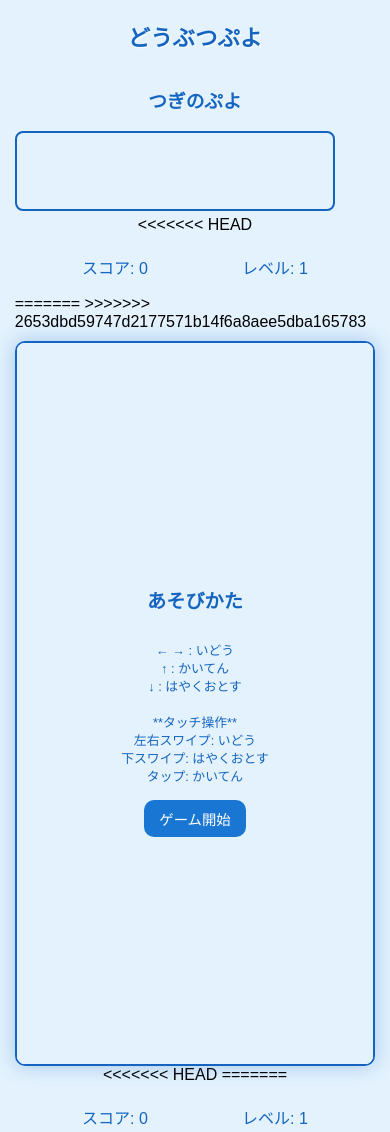
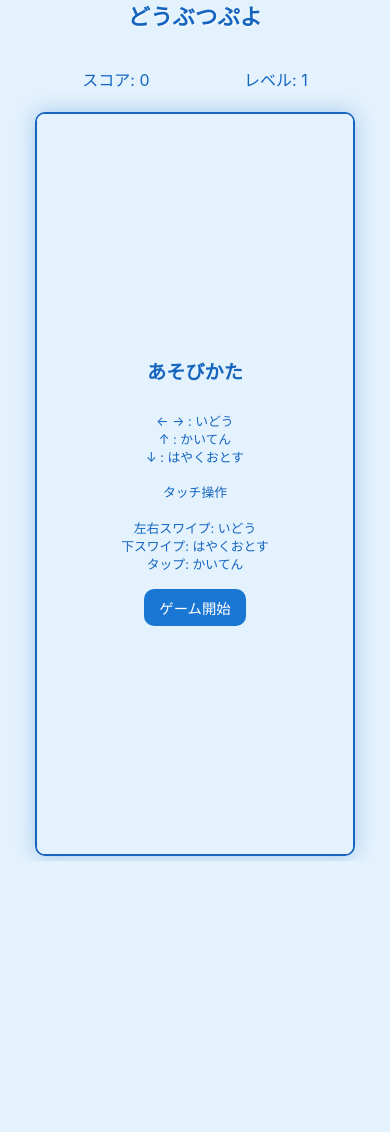
Before and after one commit to takuyataniguchi-jpg/ochige-, a plain HTML site: page index.html in a window 390 px wide. Shown: the top 1132 px of the page. After the commit the page ends 861 px from the top, so only its background shows below. Drawn offline with Linux system fonts and the light colour scheme.

Commit message:
hennkou4

```diff
--- a/index.html
+++ b/index.html
@@ -9,17 +9,10 @@
 <body>
     <h1>どうぶつぷよ</h1>
     <div id="main-content">
-        <div id="next-puyo-container">
-            <h3>つぎのぷよ</h3>
-            <canvas id="next-puyo-canvas" width="320" height="80"></canvas>
-        </div>
-<<<<<<< HEAD
         <div id="info-container">
             <p>スコア: <span id="score">0</span></p>
             <p>レベル: <span id="level">1</span></p>
         </div>
-=======
->>>>>>> 2653dbd59747d2177571b14f6a8aee5dba165783
         <div id="game-container">
             <canvas id="game-canvas" width="320" height="640"></canvas>
             <div id="start-screen" class="overlay">
@@ -29,7 +22,7 @@
                     ↑ : かいてん<br>
                     ↓ : はやくおとす<br>
                     <br>
-                    **タッチ操作**<br>
+                    タッチ操作<br><br>
                     左右スワイプ: いどう<br>
                     下スワイプ: はやくおとす<br>
                     タップ: かいてん
@@ -42,13 +35,6 @@
                 <button id="restart-button">もう一度遊ぶ</button>
             </div>
         </div>
-<<<<<<< HEAD
-=======
-        <div id="info-container">
-            <p>スコア: <span id="score">0</span></p>
-            <p>レベル: <span id="level">1</span></p>
-        </div>
->>>>>>> 2653dbd59747d2177571b14f6a8aee5dba165783
     </div>
     <audio id="game-bgm" src="ochikon.mp3" loop></audio>
     <script src="script.js"></script>
--- a/script.js
+++ b/script.js
@@ -14,11 +14,12 @@ const restartButton = document.getElementById('restart-button');
 const gameBGM = document.getElementById('game-bgm');
 
 // Next Puyo Elements
-const nextPuyoCanvas = document.getElementById('next-puyo-canvas');
-const nextPuyoCtx = nextPuyoCanvas.getContext('2d');
+// const nextPuyoCanvas = document.getElementById('next-puyo-canvas');
+// const nextPuyoCtx = nextPuyoCanvas.getContext('2d');
 
 const COLS = 8;
-const ROWS = 16;
+const ROWS = 14; // Game area is 14 rows
+const GAME_OFFSET_Y = 2; // Offset for game grid on canvas (2 rows for next puyo)
 const BLOCK_SIZE = 40;
 const RADIUS = BLOCK_SIZE / 2;
 
@@ -67,7 +68,7 @@ class Particle {
 
 function createBurstEffect(gridX, gridY, type) {
     const centerX = gridX * BLOCK_SIZE + RADIUS;
-    const centerY = gridY * BLOCK_SIZE + RADIUS;
+    const centerY = (gridY + GAME_OFFSET_Y) * BLOCK_SIZE + RADIUS; // Adjust for offset
     const color = ANIMAL_COLORS[type];
     for (let i = 0; i < 15; i++) particles.push(new Particle(centerX, centerY, color));
 }
@@ -75,7 +76,7 @@ function createBurstEffect(gridX, gridY, type) {
 class PuyoPair {
     constructor(puyo1 = null, puyo2 = null) {
         this.x = Math.floor(COLS / 2) - 1;
-        this.y = 0;
+        this.y = 0; // Relative to game grid
         this.puyo1 = puyo1 || ANIMALS[Math.floor(Math.random() * ANIMALS.length)];
         this.puyo2 = puyo2 || ANIMALS[Math.floor(Math.random() * ANIMALS.length)];
         this.rotation = 0;
@@ -95,71 +96,55 @@ class PuyoPair {
     rotate() { this.rotation = (this.rotation + 1) % 4; }
 }
 
-function drawPuyo(x, y, type, context = ctx, offsetX = 0, offsetY = 0) {
+function drawPuyo(x, y, type, context = ctx, yOffset = 0) {
     if (type) {
         context.fillStyle = ANIMAL_COLORS[type] || '#FFFFFF';
         context.beginPath();
-        context.arc(x * BLOCK_SIZE + RADIUS + offsetX, y * BLOCK_SIZE + RADIUS + offsetY, RADIUS - 1, 0, Math.PI * 2);
+        context.arc(x * BLOCK_SIZE + RADIUS, (y + yOffset) * BLOCK_SIZE + RADIUS, RADIUS - 1, 0, Math.PI * 2);
         context.fill();
         context.font = `${RADIUS * 1.5}px sans-serif`;
         context.textAlign = 'center';
         context.textBaseline = 'middle';
-        context.fillText(type, x * BLOCK_SIZE + RADIUS + offsetX, y * BLOCK_SIZE + RADIUS + offsetY + 2);
+        context.fillText(type, x * BLOCK_SIZE + RADIUS, (y + yOffset) * BLOCK_SIZE + RADIUS + 2);
     }
 }
 
 function spawnPuyo() {
     currentPuyoPair = nextPuyoPair || new PuyoPair();
     nextPuyoPair = new PuyoPair();
-    drawNextPuyo();
     if (isCollision()) gameOver();
 }
 
 function drawNextPuyo() {
-    nextPuyoCtx.clearRect(0, 0, nextPuyoCanvas.width, nextPuyoCanvas.height);
-    const nextPuyoVisualSize = BLOCK_SIZE; // Each puyo will be 40px diameter
-    const nextPuyoRadius = nextPuyoVisualSize / 2;
-    const puyoGap = 20; // Gap between the two puyos
-
-    const p1 = { x: 0, y: 0, type: nextPuyoPair.puyo1 };
-    const p2 = { x: 1, y: 0, type: nextPuyoPair.puyo2 };
-
-    // Calculate total width needed for two puyos with the gap
-    const contentWidth = (nextPuyoVisualSize * 2) + puyoGap;
-    const offsetX = (nextPuyoCanvas.width - contentWidth) / 2;
-    const offsetY = (nextPuyoCanvas.height - nextPuyoVisualSize) / 2;
-
-    const drawNextPuyoSingle = (puyoIndex, type, context, ox, oy) => {
-        if (type) {
-            // Calculate x position based on puyoIndex (0 for first, 1 for second)
-            // and add the gap for the second puyo
-            const xPos = puyoIndex * (nextPuyoVisualSize + puyoGap) + ox;
-            const yPos = oy; // y position is just the overall offsetY
-
-            context.fillStyle = ANIMAL_COLORS[type] || '#FFFFFF';
-            context.beginPath();
-            context.arc(xPos + nextPuyoRadius, yPos + nextPuyoRadius, nextPuyoRadius - 1, 0, Math.PI * 2);
-            context.fill();
-            context.font = `${nextPuyoRadius * 1.5}px sans-serif`;
-            context.textAlign = 'center';
-            context.textBaseline = 'middle';
-            context.fillText(type, xPos + nextPuyoRadius, yPos + nextPuyoRadius + 2);
-        }
-    };
-
-    drawNextPuyoSingle(0, p1.type, nextPuyoCtx, offsetX, offsetY);
-    drawNextPuyoSingle(1, p2.type, nextPuyoCtx, offsetX, offsetY);
+    // Draw next puyo at the top of the main canvas (y=0 and y=1)
+    const p1 = { x: 3, y: 0, type: nextPuyoPair.puyo1 }; // Centered horizontally
+    const p2 = { x: 4, y: 0, type: nextPuyoPair.puyo2 }; // Centered horizontally
+    drawPuyo(p1.x, p1.y, p1.type, ctx, 0); // yOffset is 0 for next puyo
+    drawPuyo(p2.x, p2.y, p2.type, ctx, 0); // yOffset is 0 for next puyo
 }
 
 function drawGameState() {
     ctx.clearRect(0, 0, canvas.width, canvas.height);
+
+    // Draw next puyo
+    drawNextPuyo();
+
+    // Draw a line below the next puyo area
+    ctx.strokeStyle = '#AAAAAA'; // Light gray line
+    ctx.lineWidth = 2;
+    ctx.beginPath();
+    ctx.moveTo(0, GAME_OFFSET_Y * BLOCK_SIZE);
+    ctx.lineTo(canvas.width, GAME_OFFSET_Y * BLOCK_SIZE);
+    ctx.stroke();
+
+    // Draw game grid
     for (let y = 0; y < ROWS; y++) {
         for (let x = 0; x < COLS; x++) {
-            drawPuyo(x, y, grid[y][x]);
+            drawPuyo(x, y, grid[y][x], ctx, GAME_OFFSET_Y);
         }
     }
     if (currentPuyoPair) {
-        currentPuyoPair.getPuyoPositions().forEach(p => drawPuyo(p.x, p.y, p.type));
+        currentPuyoPair.getPuyoPositions().forEach(p => drawPuyo(p.x, p.y, p.type, ctx, GAME_OFFSET_Y));
     }
     particles.forEach(p => p.draw());
 }
@@ -288,7 +273,7 @@ document.addEventListener('keydown', (e) => {
             break;
         case 'ArrowRight':
             currentPuyoPair.move(1, 0);
-            if (isCollision()) currentPuyoPair.move(1, 0);
+            if (isCollision()) currentPuyoPair.move(-1, 0);
             break;
         case 'ArrowDown':
             updateGameLogic();
--- a/style.css
+++ b/style.css
@@ -2,16 +2,24 @@
     box-sizing: border-box;
 }
 
+html, body {
+    height: 100%;
+    margin: 0;
+    padding: 0;
+}
+
 body {
     background-color: #E3F2FD; /* Soft Blue */
-    font-family: 'Hiragino Kaku Gothic ProN', 'Meiryo', 'Yu Gothic', 'Arial Rounded MT Bold', sans-serif;
+    font-family: -apple-system, BlinkMacSystemFont, "Segoe UI", "Roboto", "Oxygen", "Ubuntu", "Cantarell", "Fira Sans", "Droid Sans", "Helvetica Neue", sans-serif, "Apple Color Emoji", "Segoe UI Emoji", "Segoe UI Symbol";
     display: flex;
     flex-direction: column;
     align-items: center;
-    justify-content: flex-start; /* Align items to the start to prevent overflow */
-    margin: 0;
+    justify-content: center; /* Align items to the center */
     padding: 10px;
-    min-height: 100vh; /* Keep min-height for consistent centering on larger screens */
+    text-rendering: optimizeLegibility;
+    -webkit-font-smoothing: antialiased;
+    -moz-osx-font-smoothing: grayscale;
+    min-height: 100vh; /* Ensure body takes full viewport height */
 }
 
 h1 {
@@ -26,7 +34,9 @@ h1 {
     align-items: center;
     width: 100%;
     max-width: 360px; /* Max width for the main content area */
-    padding: 5px; /* Add some internal padding */
+    padding: 5px;
+    height: 100%; /* Take full height of parent (body) */
+    justify-content: space-between; /* Distribute space between items */
 }
 
 #game-container {
@@ -34,15 +44,22 @@ h1 {
     border: 2px solid #1565C0;
     border-radius: 10px;
     box-shadow: 0 0 20px rgba(21, 101, 192, 0.3);
-    width: 320px;
-    height: 640px;
-    margin-top: 10px;
+    width: 100%; /* Make it responsive */
+    max-width: 320px; /* Max width of the game area */
+    height: auto; /* Allow height to adjust */
+    padding-bottom: 200%; /* Maintain 1:2 aspect ratio (height is 2x width) */
+    margin-top: 5px; /* Reduced margin */
 }
 
 canvas {
     background-color: #E3F2FD;
     border-radius: 8px;
     display: block;
+    position: absolute;
+    top: 0;
+    left: 0;
+    width: 100%;
+    height: 100%;
 }
 
 #info-container {
@@ -55,21 +72,7 @@ canvas {
     color: #1565C0;
 }
 
-#next-puyo-container {
-    text-align: center;
-    color: #1565C0;
-    margin-bottom: 5px; /* Reduced margin */
-    width: 100%;
-    max-width: 320px;
-}
 
-#next-puyo-canvas {
-    border: 2px solid #1565C0;
-    border-radius: 8px;
-    background-color: #E3F2FD;
-    width: 320px;
-    height: 80px;
-}
 
 .overlay {
     position: absolute;
@@ -127,7 +130,7 @@ canvas {
     }
 
     #main-content {
-        max-width: 95vw; /* Use viewport width for flexibility */
+        max-width: 100%; /* Use 100% for flexibility */
     }
 
     #game-container {
@@ -147,19 +150,7 @@ canvas {
 
     #info-container {
         font-size: 1em;
-        margin-top: 5px; /* Reduced margin */
-    }
-
-    #next-puyo-container {
-        margin-top: 0;
-        margin-bottom: 5px;
-        max-width: 100%; /* Allow full width on smaller screens */
-    }
-
-    #next-puyo-canvas {
-        width: 100%;
-        height: 80px;
-        max-width: 320px;
+        margin-top: 5px;
     }
 
     .overlay h2 {
```
